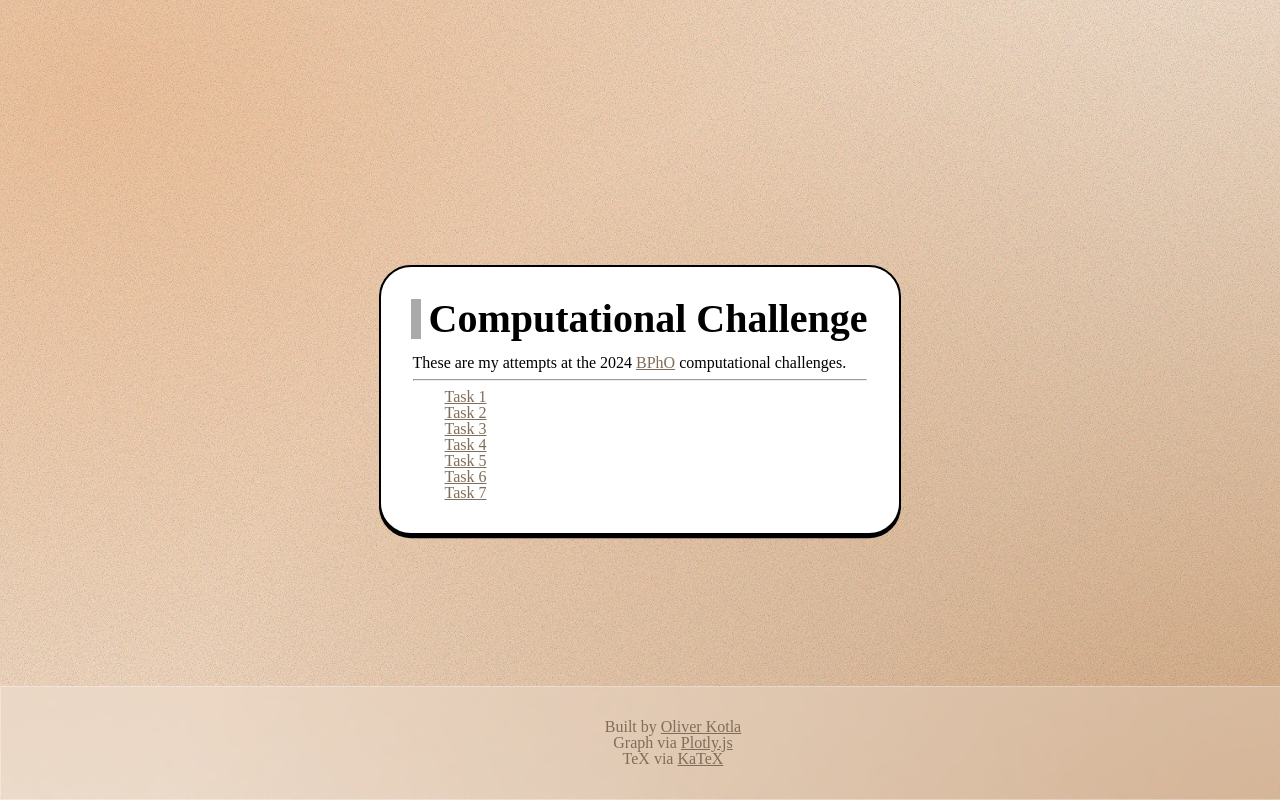
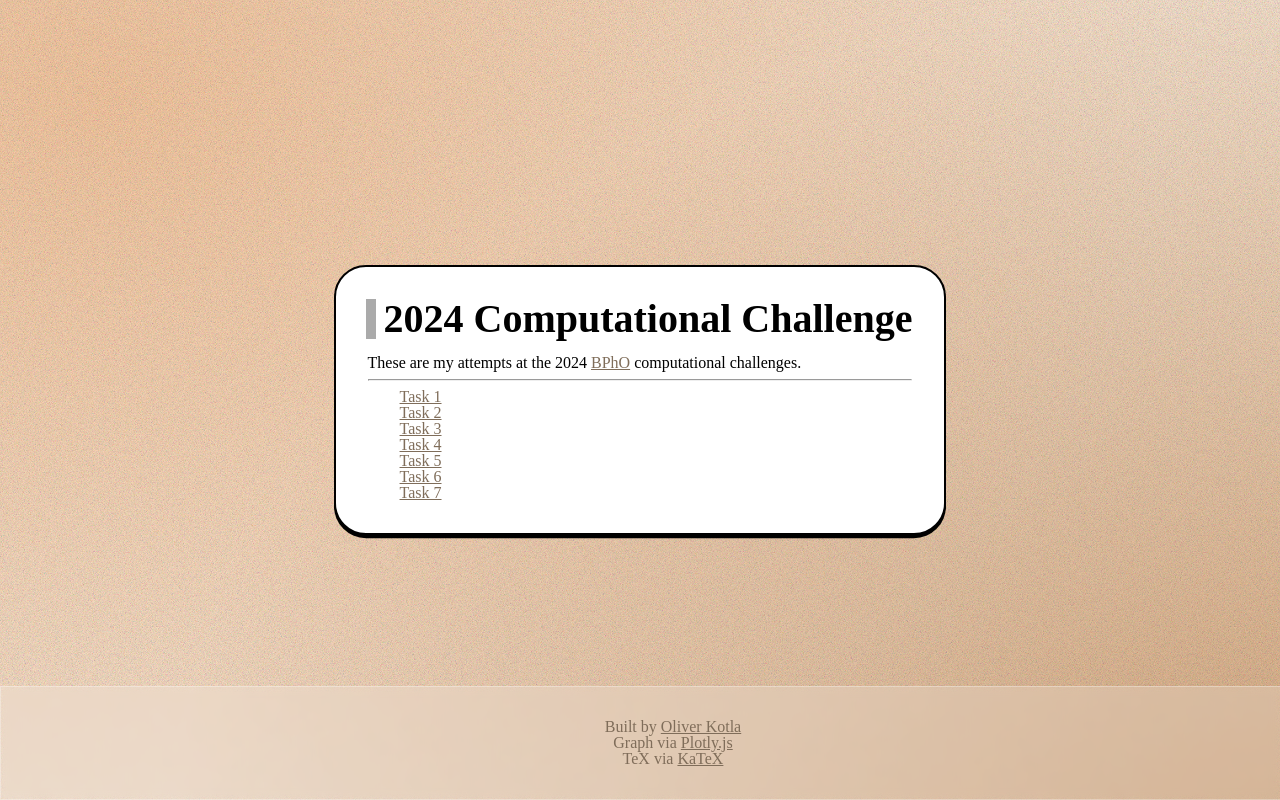
Before and after one commit to GameDesert/BPhO-Computational-Challenge-2024, a plain HTML site: page index.html in a window 1280 px wide. Shown: the top 800 px of the page. Drawn offline with nearby package versions, Linux system fonts and the light colour scheme.

Commit message:
Update index.html

```diff
--- a/index.html
+++ b/index.html
@@ -19,7 +19,7 @@
 </head>
 <body style="width: 100dvw; height: 100dvh; background-size: 150vw 200vh; background-position: 50% 50%;">
     <div class="content">
-        <h1>Computational Challenge</h1>
+        <h1>2024 Computational Challenge</h1>
         <br>
         <p>These are my attempts at the 2024 <a href="https://bpho.org.uk/">BPhO</a> computational challenges.</p>
         <hr>
```
